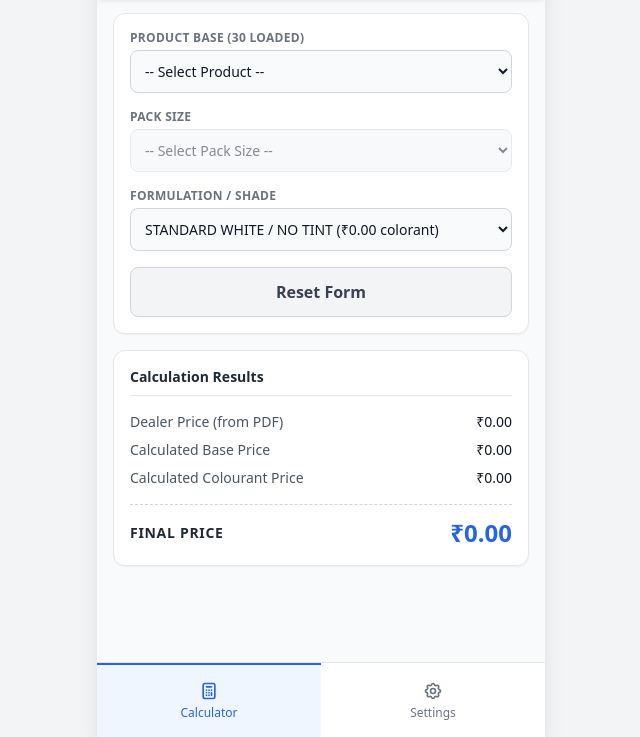
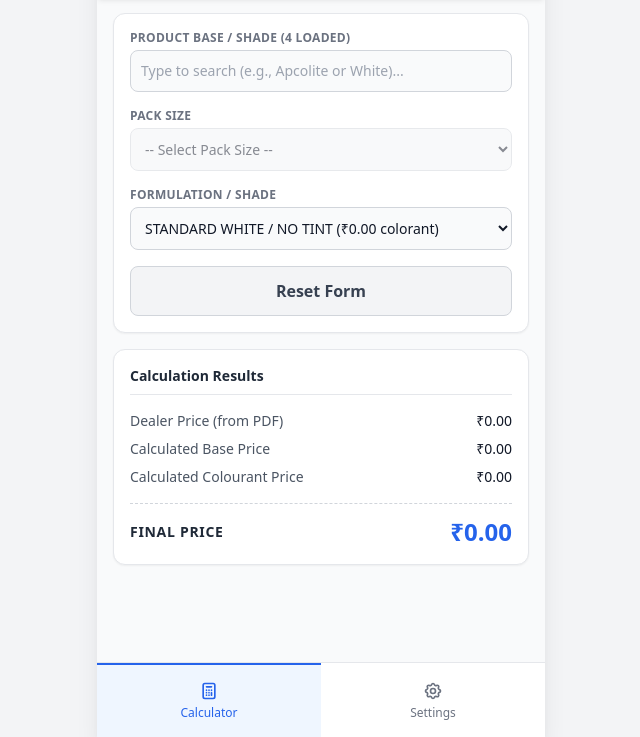
Before and after one commit to srivatsapalyam/Asian-paints-pricing, a plain HTML site: page index.html in a window 1280 px wide. Shown: the part 63-800 px from the top of the page, without its empty margins (319-959 px from the left). Drawn offline with nearby package versions, Linux system fonts and the light colour scheme.

Commit message:
Update index.html

```diff
--- a/index.html
+++ b/index.html
@@ -24,10 +24,9 @@
                 <div class="bg-white p-4 rounded-xl shadow-sm border border-gray-200 space-y-4">
 
                     <div>
-                        <label class="block text-xs font-bold text-gray-500 mb-1 uppercase tracking-wide">Product Base (<span id="dbCount">0</span> loaded)</label>
-                        <select id="productSelect" class="w-full bg-gray-50 border border-gray-300 text-gray-900 text-sm rounded-lg focus:ring-blue-500 focus:border-blue-500 block p-2.5 outline-none">
-                            <option value="">-- Select Product --</option>
-                        </select>
+                        <label class="block text-xs font-bold text-gray-500 mb-1 uppercase tracking-wide">Product Base / Shade (<span id="dbCount">0</span> loaded)</label>
+                        <input type="text" id="productInput" list="productList" class="w-full bg-gray-50 border border-gray-300 text-gray-900 text-sm rounded-lg focus:ring-blue-500 focus:border-blue-500 block p-2.5 outline-none" placeholder="Type to search (e.g., Apcolite or White)..." autocomplete="off">
+                        <datalist id="productList"></datalist>
                     </div>
 
                     <div>
@@ -106,7 +105,7 @@
 
                 <div class="bg-white p-4 rounded-xl shadow-sm border border-gray-200 space-y-4 mt-4">
                     <h2 class="text-sm font-bold text-gray-800 border-b pb-2">Import Custom Database (CSV)</h2>
-                    <p class="text-xs text-gray-500">Upload an Excel CSV file to instantly load all 4,000+ products into the app. Required columns: <br/><b>Product Name, Pack Size, Price</b>.</p>
+                    <p class="text-xs text-gray-500">Upload an Excel CSV file to instantly load all products into the app. Required columns: <br/><b>Product Name, Pack Size, Price</b>.</p>
 
                     <input type="file" id="csvFileInput" accept=".csv" class="block w-full text-xs text-gray-500 file:mr-4 file:py-2 file:px-4 file:rounded-full file:border-0 file:text-xs file:font-semibold file:bg-green-50 file:text-green-700 hover:file:bg-green-100 outline-none cursor-pointer">
 
@@ -131,44 +130,19 @@
     </div>
 
     <script>
-        // 1. DEFAULT DATA (Used if the user hasn't uploaded a CSV)
+        // 1. DEFAULT DATA
         const defaultProducts = [
             { name: "APCOLITE PREMIUM GLOSS ENAMEL", packs: [{ size: "1 LIT", price: 271.00 }, { size: "4 LIT", price: 1043.00 }, { size: "10 LIT", price: 2490.00 }, { size: "20 LIT", price: 4855.00 }] },
             { name: "AP APCOLITE ADVANCED HI GLOSS ENAMEL", packs: [{ size: "1 LIT", price: 283.00 }, { size: "4 LIT", price: 1087.00 }, { size: "10 LIT", price: 2591.00 }, { size: "20 LIT", price: 5058.00 }] },
-            { name: "AP APCOLITE ADVANCED SHYNE", packs: [{ size: "1 LIT", price: 335.00 }, { size: "10 LIT", price: 3201.00 }, { size: "20 LIT", price: 6207.00 }] },
-            { name: "APCOLITE SHYNE ALL PROTEK", packs: [{ size: "1 LIT", price: 352.00 }, { size: "4 LIT", price: 1396.00 }, { size: "10 LIT", price: 3371.00 }, { size: "20 LIT", price: 6547.00 }] },
-            { name: "GATTU SYNTHETIC ENAMEL", packs: [{ size: "1 LIT", price: 243.00 }, { size: "4 LIT", price: 905.00 }, { size: "10 LIT", price: 2192.00 }, { size: "20 LIT", price: 4238.00 }] },
-            { name: "TRUCARE METAL PRIMER", packs: [{ size: "1 LIT", price: 201.00 }, { size: "4 LIT", price: 773.00 }, { size: "10 LIT", price: 1880.00 }, { size: "20 LIT", price: 3659.00 }] },
-            { name: "DECOPRIME PREMIUM METAL PRIMER", packs: [{ size: "1 LIT", price: 241.00 }, { size: "4 LIT", price: 937.00 }, { size: "20 LIT", price: 4440.00 }] },
-            { name: "WOOD PRIMER", packs: [{ size: "1 LIT", price: 214.00 }, { size: "4 LIT", price: 827.00 }, { size: "10 LIT", price: 2022.00 }, { size: "20 LIT", price: 3946.00 }] },
-            { name: "APCOLITE ALL PROTEK MATT", packs: [{ size: "1 LIT", price: 326.00 }, { size: "4 LIT", price: 1293.00 }, { size: "10 LIT", price: 3130.00 }, { size: "20 LIT", price: 6060.00 }] },
-            { name: "PREMIUM EMULSION", packs: [{ size: "1 LIT", price: 304.00 }, { size: "4 LIT", price: 1186.00 }, { size: "10 LIT", price: 2915.00 }, { size: "20 LIT", price: 5695.00 }] },
-            { name: "APEX EXTERIOR EMULSION", packs: [{ size: "1 LIT", price: 306.00 }, { size: "4 LIT", price: 1186.00 }, { size: "10 LIT", price: 2867.00 }, { size: "20 LIT", price: 5550.00 }] },
-            { name: "APEX ADVANCED", packs: [{ size: "1 LIT", price: 306.00 }, { size: "4 LIT", price: 1186.00 }, { size: "10 LIT", price: 2867.00 }, { size: "20 LIT", price: 5550.00 }] },
-            { name: "ROYALE WALL BASE COAT", packs: [{ size: "1 LIT", price: 233.00 }, { size: "4 LIT", price: 877.00 }, { size: "10 LIT", price: 2081.00 }, { size: "20 LIT", price: 3941.00 }] },
-            { name: "APEX SHYNE / SHYNE ADVANCED", packs: [{ size: "1 LIT", price: 307.00 }, { size: "4 LIT", price: 1190.00 }, { size: "10 LIT", price: 2877.00 }, { size: "20 LIT", price: 5570.00 }] },
-            { name: "TRACTOR SYNTHETIC DISTEMPER", packs: [{ size: "1 KG", price: 72.00 }, { size: "5 KG", price: 325.00 }, { size: "10 KG", price: 599.50 }, { size: "20 KG", price: 1125.00 }] },
             { name: "ROYALE SHYNE LUXURY EMULSION", packs: [{ size: "1 LIT", price: 565.00 }, { size: "4 LIT", price: 2232.00 }, { size: "10 LIT", price: 5549.00 }, { size: "20 LIT", price: 11007.00 }] },
-            { name: "ROYALE GLITZ LUXURY EMULSION", packs: [{ size: "1 LIT", price: 567.00 }, { size: "4 LIT", price: 2240.00 }, { size: "10 LIT", price: 5569.00 }, { size: "20 LIT", price: 11047.00 }] },
-            { name: "ROYALE LUXURY EMULSION", packs: [{ size: "1 LIT", price: 533.00 }, { size: "4 LIT", price: 2102.00 }, { size: "10 LIT", price: 5213.00 }, { size: "20 LIT", price: 10338.00 }] },
-            { name: "ROYALE MATT LUXURY EMULSION", packs: [{ size: "1 LIT", price: 573.00 }, { size: "4 LIT", price: 2261.00 }, { size: "10 LIT", price: 5622.00 }, { size: "20 LIT", price: 11152.00 }] },
-            { name: "ROYALE ATMOS", packs: [{ size: "1 LIT", price: 465.00 }, { size: "4 LIT", price: 1819.00 }, { size: "10 LIT", price: 4509.00 }, { size: "20 LIT", price: 8894.00 }] },
-            { name: "ROYALE HEALTH SHIELD", packs: [{ size: "1 LIT", price: 520.00 }, { size: "4 LIT", price: 2052.00 }, { size: "10 LIT", price: 5060.00 }, { size: "20 LIT", price: 10020.00 }] },
-            { name: "ACE EXTERIOR EMULSION", packs: [{ size: "1 LIT", price: 189.00 }, { size: "4 LIT", price: 726.00 }, { size: "10 LIT", price: 1751.00 }, { size: "20 LIT", price: 3349.00 }] },
-            { name: "TRACTOR ENAMEL", packs: [{ size: "1 LIT", price: 182.00 }, { size: "4 LIT", price: 706.00 }, { size: "10 LIT", price: 1714.00 }, { size: "20 LIT", price: 3311.00 }] },
-            { name: "TRACTOR EMULSION", packs: [{ size: "1 LIT", price: 164.00 }, { size: "4 LIT", price: 624.00 }, { size: "10 LIT", price: 1479.00 }, { size: "20 LIT", price: 2857.00 }] },
-            { name: "TRACTOR SHYNE", packs: [{ size: "1 LIT", price: 198.00 }, { size: "4 LIT", price: 762.00 }, { size: "10 LIT", price: 1813.00 }, { size: "20 LIT", price: 3491.00 }] },
-            { name: "APEX ULTIMA", packs: [{ size: "1 LIT", price: 460.00 }, { size: "4 LIT", price: 1814.00 }, { size: "10 LIT", price: 4450.00 }, { size: "20 LIT", price: 8709.00 }] },
-            { name: "APEX ULTIMA STRETCH", packs: [{ size: "1 LIT", price: 465.00 }, { size: "4 LIT", price: 1834.00 }, { size: "10 LIT", price: 4500.00 }, { size: "20 LIT", price: 8809.00 }] },
-            { name: "TRUCARE INTERIOR WALL PRIMER - WT", packs: [{ size: "1 LIT", price: 161.00 }, { size: "4 LIT", price: 606.00 }, { size: "10 LIT", price: 1446.00 }, { size: "20 LIT", price: 2774.00 }] },
-            { name: "TRUCARE EXTERIOR WALL PRIMER", packs: [{ size: "1 LIT", price: 175.00 }, { size: "4 LIT", price: 678.00 }, { size: "10 LIT", price: 1635.00 }, { size: "20 LIT", price: 3191.00 }] },
-            { name: "TRUCARE WALL PUTTY", packs: [{ size: "1 KG", price: 33.00 }, { size: "5 KG", price: 154.00 }, { size: "20 KG", price: 581.00 }] }
+            { name: "ACE EXTERIOR EMULSION", packs: [{ size: "1 LIT", price: 189.00 }, { size: "4 LIT", price: 726.00 }, { size: "10 LIT", price: 1751.00 }, { size: "20 LIT", price: 3349.00 }] }
         ];
 
         let products = JSON.parse(localStorage.getItem('paintAppProducts')) || defaultProducts;
         let settings = JSON.parse(localStorage.getItem('paintAppConfig')) || { baseMarkup: 6.0, baseTax: 18.0, colMarkup: 100.0, colTax: 0.0 };
 
-        const productSelect = document.getElementById('productSelect');
+        const productInput = document.getElementById('productInput');
+        const productList = document.getElementById('productList');
         const packSelect = document.getElementById('packSelect');
         const shadeSelect = document.getElementById('shadeSelect');
 
@@ -178,21 +152,22 @@
             document.getElementById('colMarkupInput').value = settings.colMarkup;
             document.getElementById('colTaxInput').value = settings.colTax;
 
-            productSelect.innerHTML = '<option value="">-- Select Product --</option>';
-            products.forEach((prod, index) => {
+            // Populate the Smart Search Bar
+            productList.innerHTML = '';
+            products.forEach((prod) => {
                 let opt = document.createElement('option');
-                opt.value = index;
-                opt.textContent = prod.name;
-                productSelect.appendChild(opt);
+                opt.value = prod.name;
+                productList.appendChild(opt);
             });
             document.getElementById('dbCount').textContent = products.length;
 
+            // Reset fields
             packSelect.innerHTML = '<option value="">-- Select Pack Size --</option>';
             packSelect.disabled = true;
             calculate();
         }
 
-        // CSV PARSER
+        // CSV PARSER (Upgraded with Junk Data Filter)
         function parseCSVRow(str) {
             let arr = []; let quote = false; let col = '';
             for (let i = 0; i < str.length; i++) {
@@ -221,6 +196,10 @@
                         const name = cols[0]; const size = cols[1];
                         const price = parseFloat(cols[2].replace(/[^0-9.]/g, ''));
 
+                        // NEW: Filter out junk rows (pure numbers or header text)
+                        if(!isNaN(name) && name !== "") continue;
+                        if(name.toLowerCase() === "product name" || name.toLowerCase() === "dealer price") continue;
+
                         if(name && size && !isNaN(price)) {
                             if(!newProducts[name]) newProducts[name] = { name: name, packs: [] };
                             newProducts[name].packs.push({ size: size, price: price });
@@ -233,8 +212,9 @@
                 if(productArray.length > 0) {
                     localStorage.setItem('paintAppProducts', JSON.stringify(productArray));
                     products = productArray;
+                    productInput.value = '';
                     initApp();
-                    alert(`Success! Loaded ${productArray.length} products and ${count} pack sizes into the database.`);
+                    alert(`Success! Loaded ${productArray.length} items and ${count} pack sizes into the database.`);
                 } else {
                     alert("Could not read data. Ensure your CSV has 3 columns: Product Name, Pack Size, Price.");
                 }
@@ -246,21 +226,26 @@
             if(confirm("Are you sure you want to reset to the default product list?")) {
                 localStorage.removeItem('paintAppProducts');
                 products = defaultProducts;
+                productInput.value = '';
                 initApp();
                 alert("Database reset to default products.");
             }
         });
 
         // APP LOGIC
-        productSelect.addEventListener('change', (e) => {
+        productInput.addEventListener('input', (e) => {
+            const selectedName = e.target.value;
+            const selectedProduct = products.find(p => p.name === selectedName);
+
             packSelect.innerHTML = '<option value="">-- Select Pack Size --</option>';
-            if(e.target.value === "") {
+            if(!selectedProduct) {
                 packSelect.disabled = true; calculate(); return;
             }
+
             packSelect.disabled = false;
             packSelect.classList.remove('bg-gray-100'); packSelect.classList.add('bg-gray-50');
 
-            products[e.target.value].packs.forEach((pack) => {
+            selectedProduct.packs.forEach((pack) => {
                 let opt = document.createElement('option');
                 opt.value = pack.price;
                 opt.textContent = `${pack.size} - (₹${pack.price.toFixed(2)})`;
@@ -273,7 +258,7 @@
         shadeSelect.addEventListener('change', calculate);
 
         document.getElementById('resetBtn').addEventListener('click', () => {
-            productSelect.value = ""; shadeSelect.value = "0"; initApp();
+            productInput.value = ""; shadeSelect.value = "0"; initApp();
         });
 
         document.getElementById('saveSettingsBtn').addEventListener('click', () => {
```
